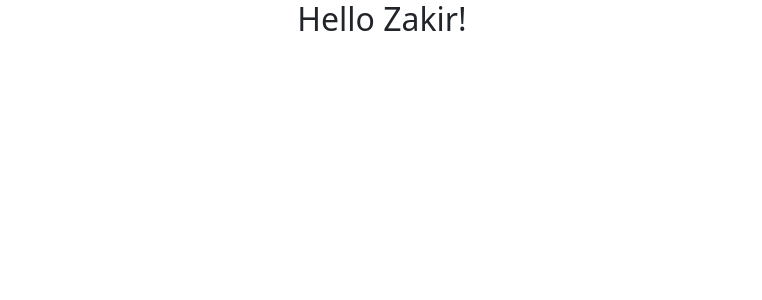
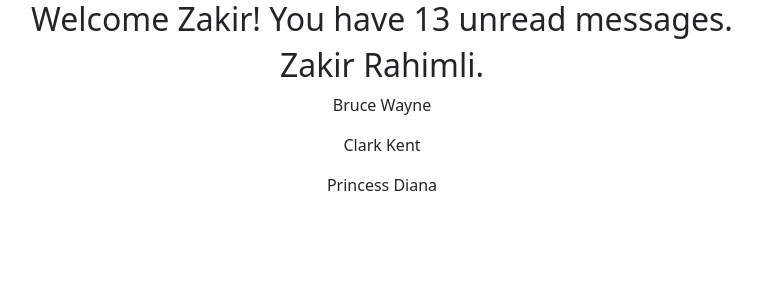
Before and after one commit to RahimliZakir/React-TypeScript, a React (Create React App) app in the folder app/: page / in a window 1280 px wide. Shown: the top 300 px of the page, without its empty margins (258-1020 px from the left). Built offline with nearby package versions, Linux system fonts and the light colour scheme.

Commit message:
Basic Props

```diff
--- a/app/src/App.tsx
+++ b/app/src/App.tsx
@@ -1,9 +1,33 @@
 import Greet from "./components/Greet";
+import Person from "./components/Person";
+import PersonList from "./components/PersonList";
 
 const App = () => {
+  const personName = {
+    firstName: "Zakir",
+    lastName: "Rahimli",
+  };
+
+  const personNameList = [
+    {
+      name: "Bruce",
+      surname: "Wayne",
+    },
+    {
+      name: "Clark",
+      surname: "Kent",
+    },
+    {
+      name: "Princess",
+      surname: "Diana",
+    },
+  ];
+
   return (
     <div className="App">
-      <Greet name="Zakir" />
+      <Greet name="Zakir" messageCount={13} isLoggedIn={true} />
+      <Person fullName={personName} />
+      <PersonList fullNames={personNameList}/>
     </div>
   );
 };
--- a/app/src/components/Greet.tsx
+++ b/app/src/components/Greet.tsx
@@ -1,13 +1,21 @@
 import React from "react";
 
+//* We can use "interface"-s.
+//* But usually we use "type"-s for building applications, "interface"-s for building libraries.
 type GreetProps = {
   name: string;
+  messageCount: number;
+  isLoggedIn: boolean;
 };
 
 const Greet = (props: GreetProps) => {
   return (
     <div>
-      <h2 className="text-center">Hello {props.name}!</h2>
+      <h2 className="text-center">
+        {props.isLoggedIn
+          ? `Welcome ${props.name}! You have ${props.messageCount} unread messages.`
+          : "Welcome Guest."}
+      </h2>
     </div>
   );
 };
--- /dev/null
+++ b/app/src/components/Person.tsx
@@ -0,0 +1,20 @@
+import React from "react";
+
+type PersonProps = {
+  fullName: {
+    firstName: string;
+    lastName: string;
+  };
+};
+
+const Person = (props: PersonProps) => {
+  return (
+    <div>
+      <h2 className="text-center">
+        {props.fullName.firstName} {props.fullName.lastName}.
+      </h2>
+    </div>
+  );
+};
+
+export default Person;
--- /dev/null
+++ b/app/src/components/PersonList.tsx
@@ -0,0 +1,35 @@
+import React from "react";
+
+type PersonListProps = {
+  fullNames: {
+    name: string;
+    surname: string;
+  }[];
+};
+
+//* We can write also like this.
+// type PersonListOtherWayObject = {
+//   name: string;
+//   surname: string;
+// };
+
+// type PersonListOtherWayArray = {
+//   fullNames: PersonListOtherWayObject[];
+// };
+
+//* We can set type also like this.
+const PersonList: React.FC<PersonListProps> = (props) => {
+  return (
+    <div className="d-flex flex-column align-items-center">
+      {props.fullNames.map((item, index) => {
+        return (
+          <p>
+            {item.name} {item.surname}
+          </p>
+        );
+      })}
+    </div>
+  );
+};
+
+export default PersonList;
```
